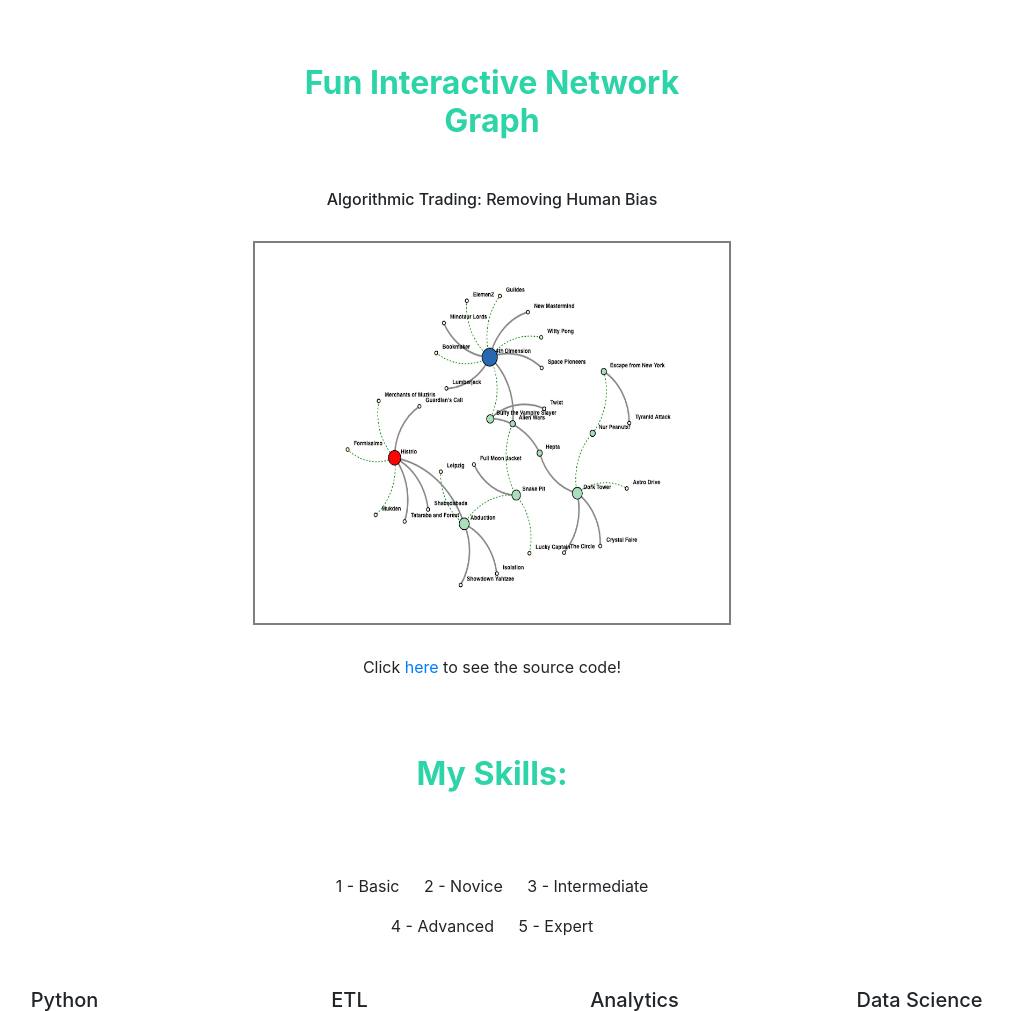
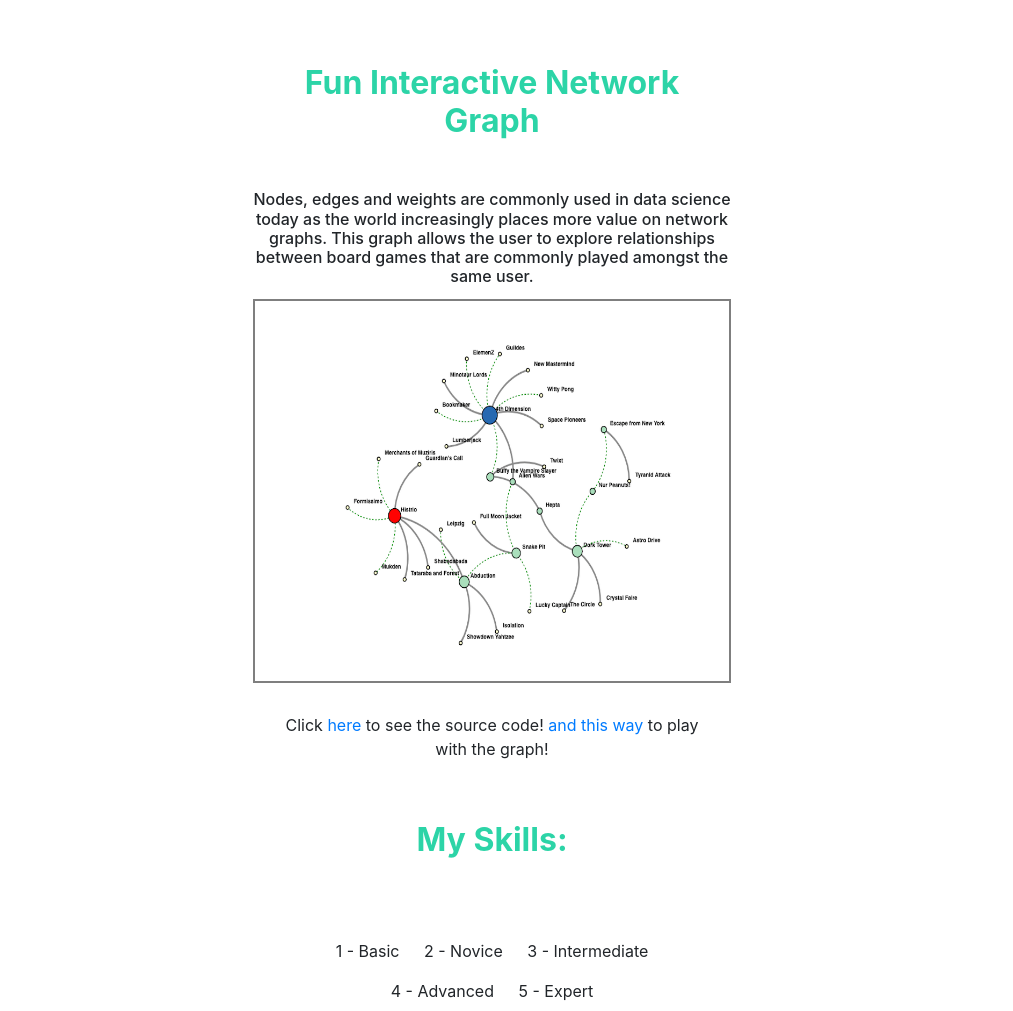
Before and after one commit to annakoretchko/personal-website, a Flask app: page / in a window 1280 px wide. Shown: the part 1320-2331 px from the top of the page, without its empty margins (148-1161 px from the left). Run offline with Flask 2, Linux system fonts and the light colour scheme; parts of the project's set-up code (start-up, migrations or seed data) failed here and were passed over; some libraries are stand-ins or nearby versions.

Commit message:
udpated landing page

```diff
--- a/templates/index.html
+++ b/templates/index.html
@@ -75,7 +75,7 @@
                     <div class="row justify-content-center">
                         <div class="row index-img text-center">
                             <!-- <h6>Udacity's Intro to Data Structures and Algorithms</h6> -->
-                            <h6>Algorithmic Trading: Removing Human Bias</h6>
+                            <h6>Nodes, edges and weights are commonly used in data science today as the world increasingly places more value on network graphs. This graph allows the user to explore relationships between board games that are commonly played amongst the same user.</h6>
 
                         </div>
                     </div>
@@ -88,9 +88,10 @@
                         </a>
                     </div>
                     <div class="index-bottom text-center">
-                        <p>
-                            Click <a target="_blank" class="about-link" href="https://github.com/annakoretchko/board-game-analysis">here</a> to see the source code!
-                        </p>
+
+                        Click <a class="about-link" href="https://github.com/annakoretchko/board-game-analysis">here</a> to see the source code!
+                        <a class="about-link" href="/graph">and this way</a> to play with the graph!
+
                     </div>
                 </div>
             </div>
```
